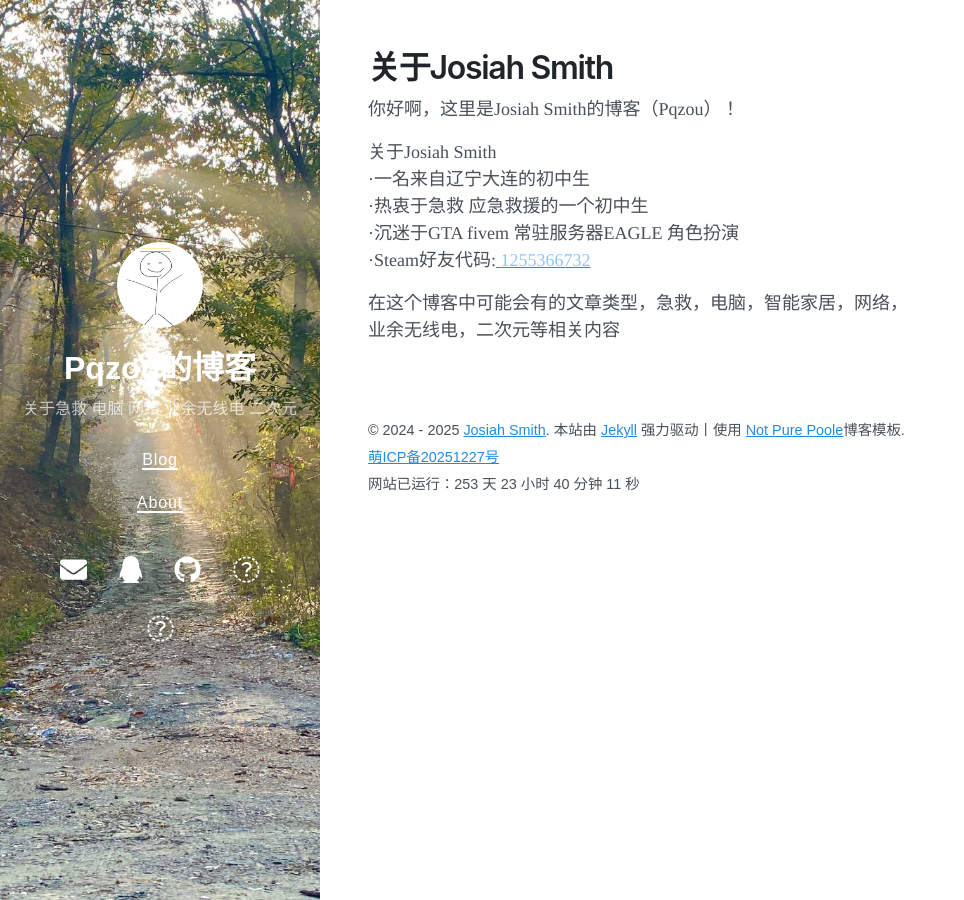
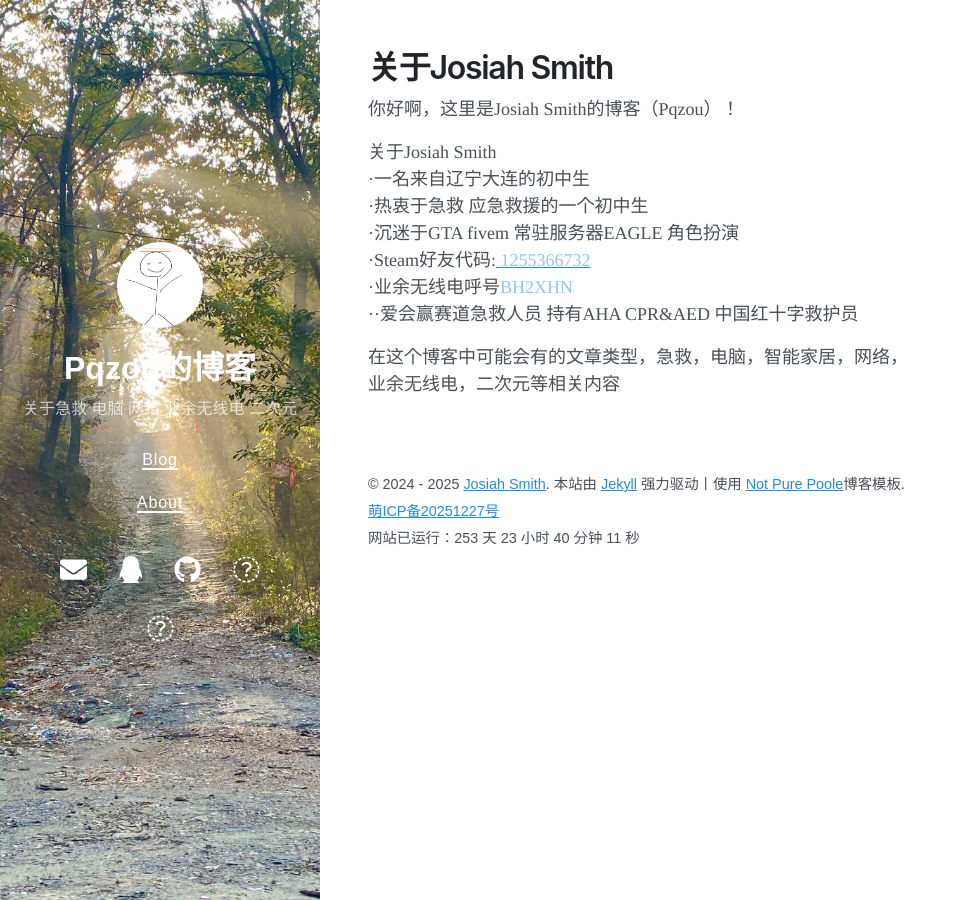
Before and after one commit to pqzou/pqzou.github.io, a Jekyll site: the page built from about.md, in a window 1280 px wide. Shown: the whole page, without its empty margins (0-964 px from the left). Built offline with Jekyll 4.4.1, drawn with Linux system fonts in a browser that asks for light colours; nearby versions of some CDN libraries.

Commit message:
Update about.md

```diff
--- a/about.md
+++ b/about.md
@@ -12,5 +12,8 @@ title: 关于Josiah Smith
 ·Steam好友代码:<a href="https://steamcommunity.com/profiles/76561199215632460/" target="_blank">
     <span style="color: #92c4f7;">1255366732</span>
 </a><br>
+·业余无线电呼号<span style="color: #92c4f7;">BH2XHN</span><br>
+··爱会赢赛道急救人员 持有AHA CPR&AED 中国红十字救护员<br>
+
 
 在这个博客中可能会有的文章类型，急救，电脑，智能家居，网络，业余无线电，二次元等相关内容<br>
```
